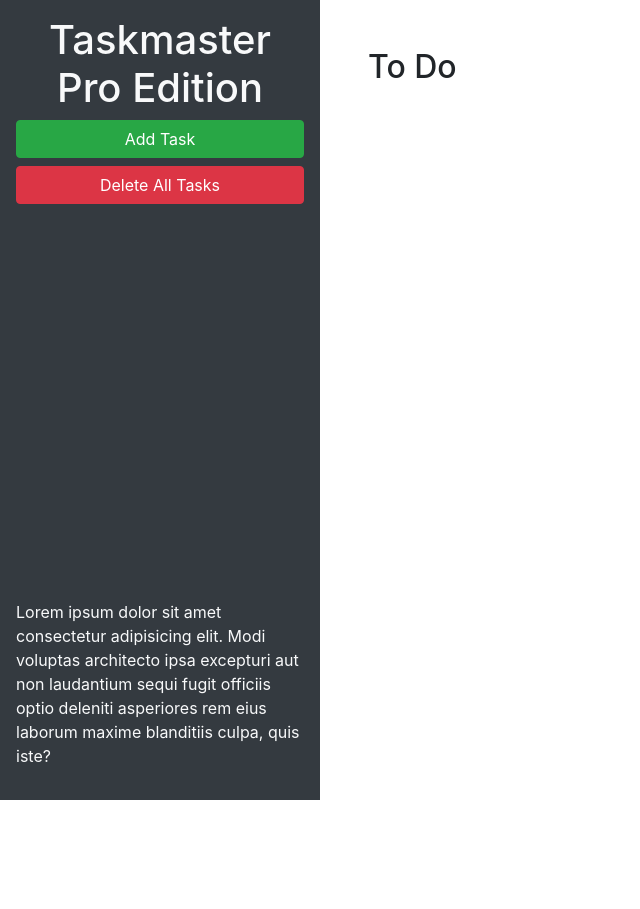
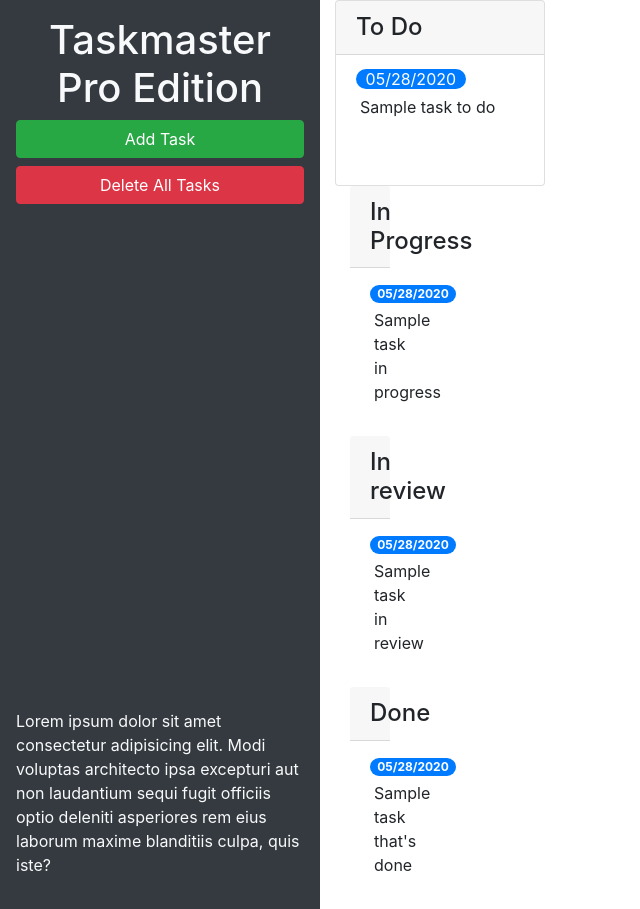
Before and after one commit to AlexJSabel/taskmaster-pro, a plain HTML site: page index.html in a window 1280 px wide. Shown: the whole page, without its empty margins (0-640 px from the left). Before the commit the page ends 800 px from the top, so only its background shows below. Drawn offline with nearby package versions, Linux system fonts and the light colour scheme.

Commit message:
added cards

```diff
--- a/index.html
+++ b/index.html
@@ -23,9 +23,58 @@
       </p>
     </header>
     <main class="col-12 col-lg-9">
-      <div class="m-5">
-        <h2>To Do</h2>
-        <ul id="list-toDo" class="list-group"> </ul>
+      <div class="col-12 col-md-6 col-xl-3 mb-3">
+       <div class="card">
+        <h4 class="card-header">
+          To Do
+        </h4>
+        <ul id="list-toDo" class="list-group list-group-flush">
+          <li class="list-group-item">
+            <span class="bad badge-primary badge-pill"> 05/28/2020</span>
+            <p class="m-1">Sample task to do</p>
+          </li>
+        </ul>
+       </div>
+              <!--todo end-->
+              <!--in progress start-->
+       <div class="col-12 col-md-6 col-xl-3 mb-3">
+         <h4 class="card-header">
+           In Progress
+         </h4>
+         <ul id="list-inProgress" class="list-group list-group-flush">
+           <li class="list-group-item">
+             <span class="badge badge-primary badge-pill">05/28/2020</span>
+             <p class="m-1">Sample task in progress</p>
+           </li>
+         </ul>
+       </div>
+              <!--in progress end-->
+              <!--in review start-->
+       <div class="col-12 col-md-6 col-xl-3 mb-3">
+         <h4 class="card-header">
+           In review
+         </h4>
+         <ul id="list-inReview" class="list-group list-group-flush">
+           <li class="list-group-item">
+             <span class="badge badge-primary badge-pill">05/28/2020</span>
+             <p class="m-1">Sample task in review</p>
+           </li>
+         </ul>
+       </div>
+              <!--in review end-->
+              <!--done start-->
+        <div class="col-12 col-md-6 col-xl-3 mb-3">
+          <h4 class="card-header">
+            Done
+          </h4>
+          <ul id="list-done" class="list-group list list-group-flush">
+            <li class="list-group-item">
+              <span class="badge badge-primary badge-pill">05/28/2020</span>
+              <p class="m-1">Sample task that's done</p>
+            </li>
+          </ul>
+        </div>
+              <!--done end-->
       </div>
     </main>
   </div>
@@ -45,11 +94,11 @@
           <form>
             <div class="form-group">
               <label for="modalTaskDescription">Task description</label>
-              <textarea id="modalTaskDescription" rows="3"></textarea>
+              <textarea id="modalTaskDescription" rows="3" class="form-control"></textarea>
             </div>
             <div class="form-group">
               <label for="modalDueDate">Due date</label>
-              <input type="text" id="modalDueDate" placeholder="mm/dd/yyyy" autocomplete="off" />
+              <input type="text" class="form-control" id="modalDueDate" placeholder="mm/dd/yyyy" autocomplete="off" />
             </div>
           </form>
         </div>
```
